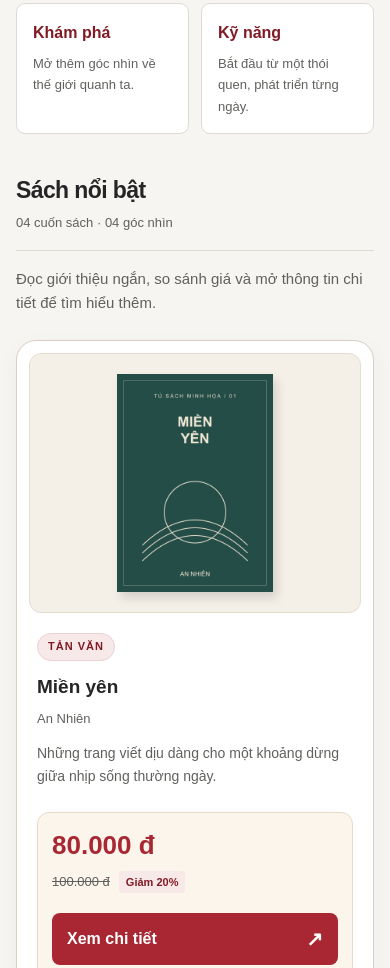
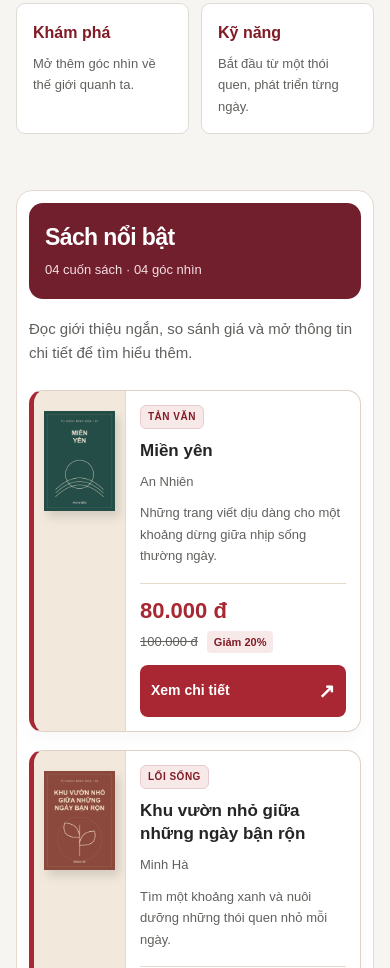
Before and after one commit to huytran31241023748-code/ecommerce-ui-improvement, a plain HTML site: page index.html in a window 390 px wide. Shown: the part 867-1835 px from the top of the page. Drawn offline with Linux system fonts and the light colour scheme.

Commit message:
Update style.css

```diff
--- a/css/style.css
+++ b/css/style.css
@@ -817,96 +817,208 @@ h1 span {
     transition: none !important;
   }
 }
-/* 12. Thực hành selector và Box Model trên thẻ sách */
+/* 12. Thẻ sách dạng ngang - Selector và Box Model */
+#books {
+  margin-top: 16px;
+  padding: 32px;
+  border: 1px solid #e4d9ce;
+  border-radius: 24px;
+  background-color: #ffffff;
+}
+
+#books .section-heading {
+  margin-bottom: 18px;
+  padding: 22px 24px;
+  border: 0;
+  border-radius: 14px;
+  background-color: #711e2d;
+  color: #ffffff;
+}
+
+#books .section-heading h2 {
+  color: inherit;
+}
+
+#books .section-heading span {
+  color: #f5dfe3;
+}
+
+.book-grid {
+  grid-template-columns: repeat(2, minmax(0, 1fr));
+  gap: 24px;
+}
+
 .book-card {
-  border: 1px solid #d8cec1;
-  border-radius: 20px;
-  box-shadow: 0 8px 24px #2525250a;
+  display: grid;
+  grid-template-columns: 164px minmax(0, 1fr);
+  min-width: 0;
+  border: 1px solid #dfd1c5;
+  border-left: 5px solid #a82732;
+  border-radius: 14px;
+  background-color: #ffffff;
+  box-shadow: 0 6px 18px #3b242408;
 }
 
 .book-card__image {
-  height: 240px;
-  margin: 12px 12px 0;
-  padding: 20px;
-  border: 1px solid #e5ddd1;
-  border-radius: 12px;
-  background-color: #f4f0e8;
+  align-self: stretch;
+  height: auto;
+  min-height: 260px;
+  margin: 0;
+  padding: 24px;
+  border: 0;
+  border-right: 1px solid #e5d9ca;
+  border-radius: 0;
+  background-color: #f2e9dc;
+}
+
+.book-card__image img {
+  width: 100%;
+  height: auto;
+  max-height: 230px;
+  object-fit: contain;
 }
 
 .book-card__body {
-  padding: 20px;
+  min-width: 0;
+  display: flex;
+  flex-direction: column;
+  padding: 24px;
 }
 
 .book-card__category {
   align-self: flex-start;
-  margin-bottom: 12px;
+  margin-bottom: 10px;
   padding: 5px 10px;
-  border: 1px solid #ead1d3;
-  border-radius: 999px;
-  background-color: var(--accent-light);
-  color: var(--accent-dark);
+  border: 1px solid #e8c9ce;
+  border-radius: 6px;
+  background-color: #f8e9e9;
+  color: #801b25;
   line-height: 1.4;
 }
 
 .book-card h3 {
   margin-bottom: 8px;
-  font-size: 19px;
-  line-height: 1.45;
+  font-size: 21px;
+  line-height: 1.4;
 }
 
 .book-card__author {
   margin-top: 0;
+  font-size: 13px;
 }
 
 .book-card__description {
-  margin-top: 12px;
-  margin-bottom: 24px;
+  margin: 12px 0 22px;
+  font-size: 14px;
 }
 
 .book-card__purchase {
+  display: grid;
+  grid-template-columns: minmax(0, 1fr) auto;
+  grid-template-rows: auto minmax(20px, auto);
+  align-items: center;
+  gap: 4px 12px;
   margin-top: auto;
-  padding: 16px;
-  border: 1px solid #e9d9c9;
-  border-radius: 12px;
-  background-color: #fcf5ec;
+  padding: 16px 0 0;
+  border: 0;
+  border-top: 1px solid #e5d9ca;
+  border-radius: 0;
+  background-color: transparent;
 }
 
 .book-card .book-card__price {
+  grid-column: 1;
+  grid-row: 1;
   font-size: 26px;
   font-weight: 700;
 }
 
+.book-card__offer {
+  grid-column: 1;
+  grid-row: 2;
+  min-height: 20px;
+}
+
 .book-card .book-card__link {
+  grid-column: 2;
+  grid-row: 1 / 3;
+  justify-content: center;
   min-height: 48px;
-  margin-top: 12px;
+  margin: 0;
   padding: 12px 14px;
   border: 1px solid transparent;
   border-radius: 8px;
+  font-size: 14px;
   line-height: 1.4;
 }
 
-/* Duy trì khoảng trống và kích thước thao tác trên điện thoại. */
+/* Màn hình vừa: một thẻ ngang trên mỗi hàng. */
+@media (max-width: 1199.98px) {
+  .book-grid {
+    grid-template-columns: minmax(0, 1fr);
+  }
+}
+
+/* Điện thoại: giữ bìa bên trái, thao tác nằm dưới giá. */
 @media (max-width: 599.98px) {
+  #books {
+    padding: 12px;
+    border-radius: 16px;
+  }
+
+  #books .section-heading {
+    padding: 18px 16px;
+  }
+
+  .book-grid {
+    gap: 18px;
+  }
+
+  .book-card {
+    grid-template-columns: 92px minmax(0, 1fr);
+  }
+
   .book-card__image {
-    height: 260px;
+    min-height: 0;
+    align-items: flex-start;
+    padding: 20px 10px;
   }
 
   .book-card__body {
-    padding: 20px;
+    padding: 14px;
+  }
+
+  .book-card__category {
+    padding: 4px 7px;
+    font-size: 10px;
+    letter-spacing: 0.5px;
+  }
+
+  .book-card h3 {
+    font-size: 17px;
+  }
+
+  .book-card__description {
+    margin: 10px 0 16px;
+    font-size: 13px;
   }
 
   .book-card__purchase {
-    padding: 14px;
+    grid-template-columns: minmax(0, 1fr);
+    grid-template-rows: auto auto auto;
+    padding-top: 12px;
+  }
+
+  .book-card .book-card__price {
+    font-size: 22px;
   }
 
   .book-card .book-card__link {
+    grid-column: 1;
+    grid-row: 3;
+    justify-content: space-between;
     min-height: 52px;
-    padding: 12px 14px;
-    font-size: 16px;
+    margin-top: 8px;
+    padding: 12px 10px;
   }
 }
-
-    min-height: 52px;
-    padding: 12px 16px;
-  }
-}
```
